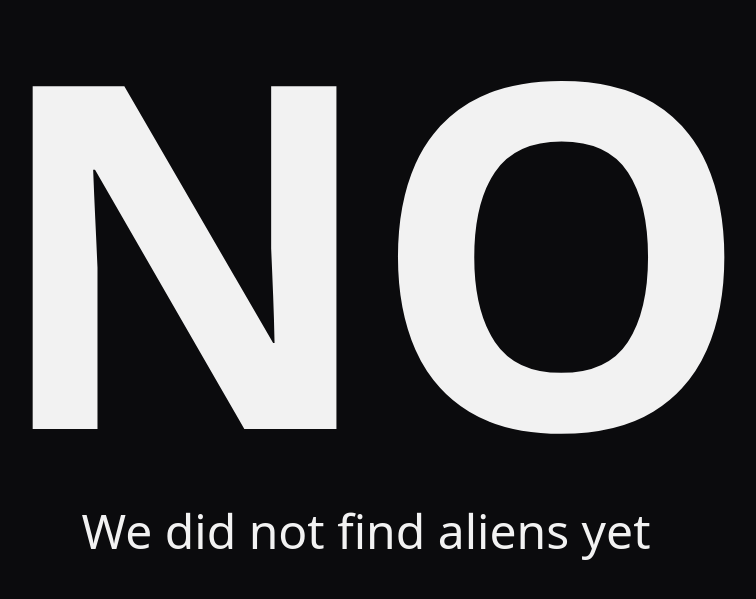
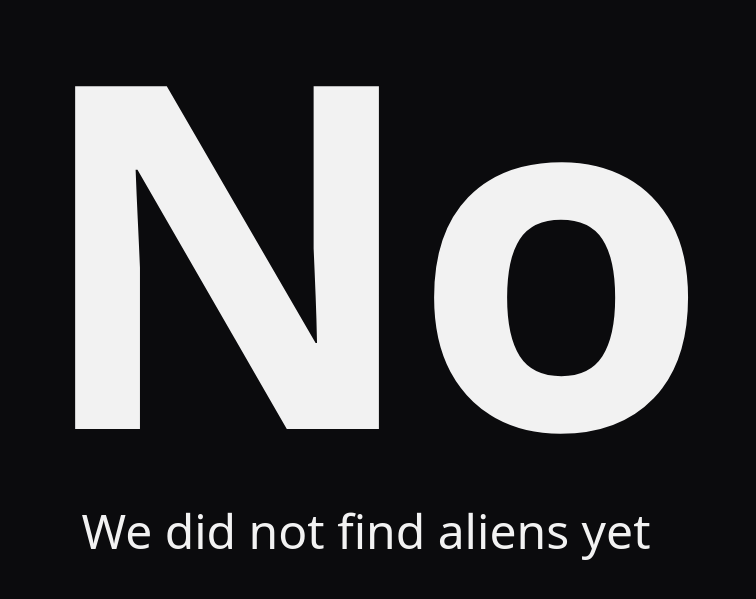
Before and after one commit to AstroPatty/aliensyet, a plain HTML site: page public/index.html in a window 1280 px wide. Shown: the part 121-720 px from the top of the page, without its empty margins (274-1030 px from the left). Drawn offline with Linux system fonts and the light colour scheme.

Commit message:
Small test change

```diff
--- a/public/index.html
+++ b/public/index.html
@@ -39,7 +39,7 @@
 </style>
 </head>
 <body>
-<h1>NO</h1>
+<h1>No</h1>
 <p>We did not find aliens yet</p>
 </body>
 </html>
```
